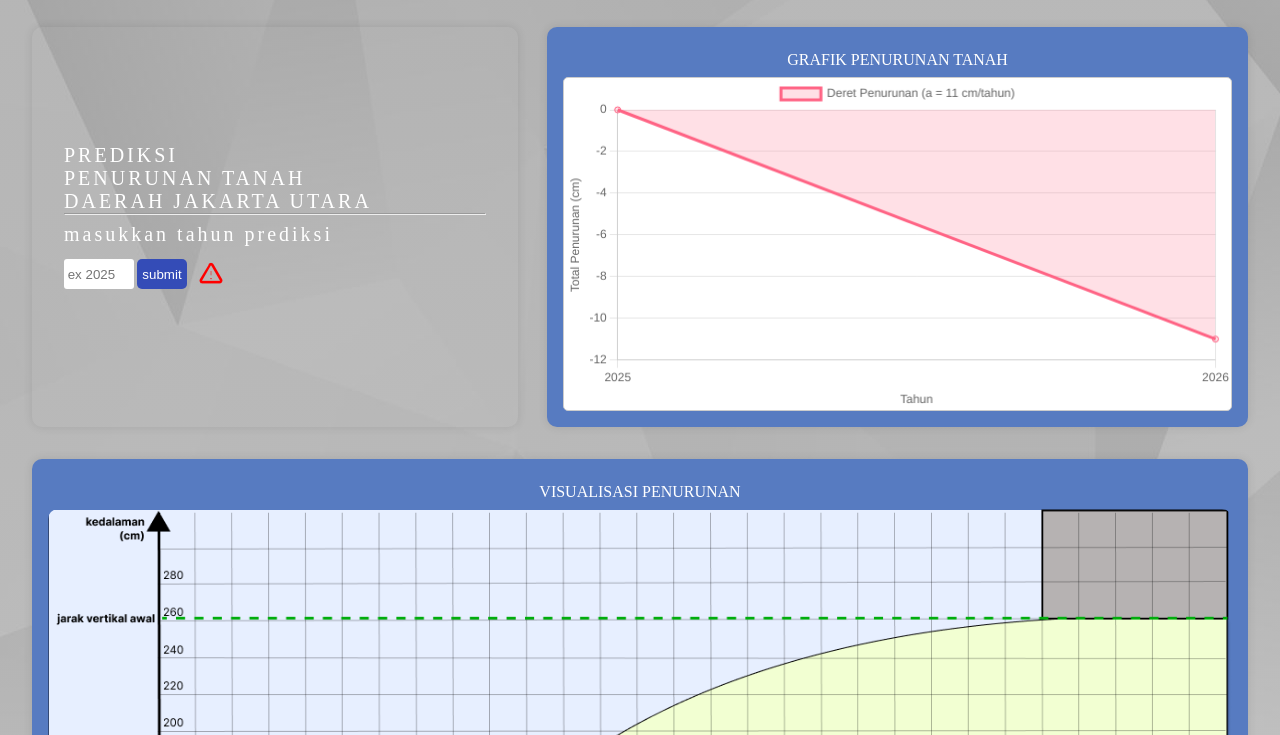
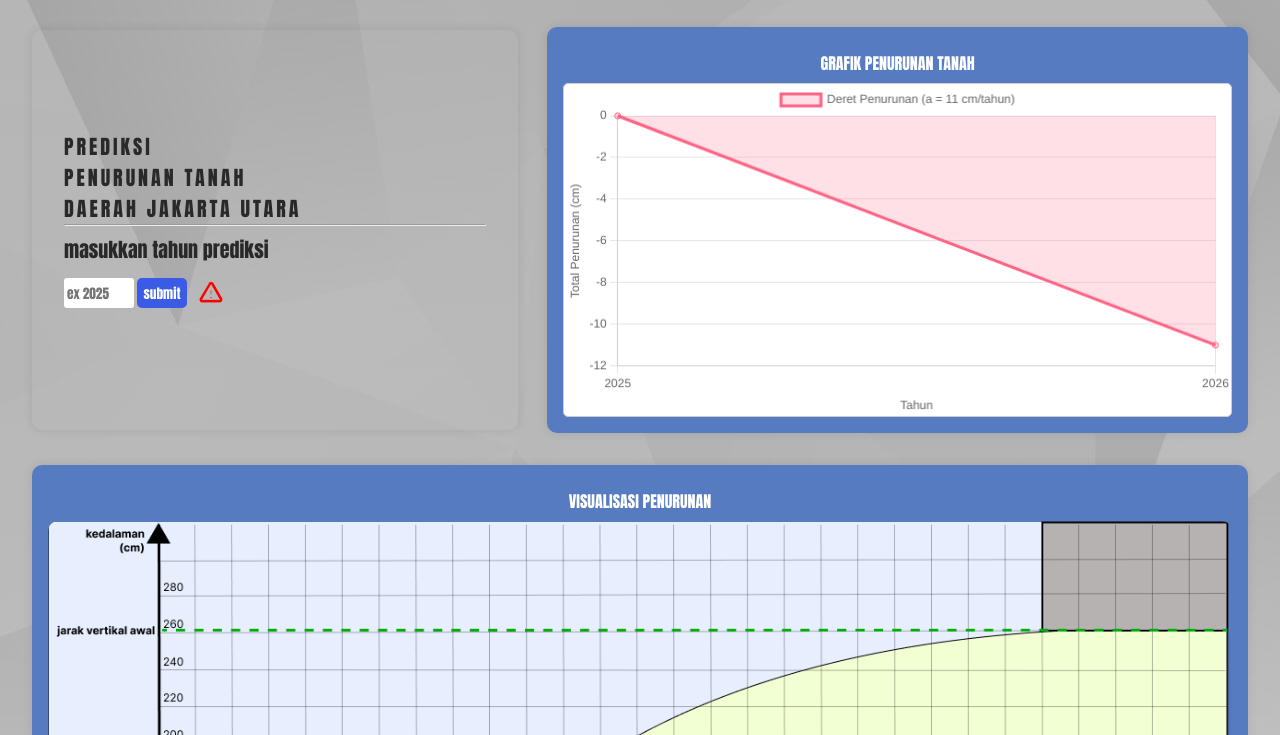
Before and after one commit to yepikazo/jkt-earth-project, a plain HTML site: page prediksi.html in a window 1280 px wide. Shown: the part 65-800 px from the top of the page. Drawn offline with nearby package versions, Linux system fonts and the light colour scheme.

Commit message:
Add files via upload

```diff
--- a/about.css
+++ b/about.css
@@ -106,6 +106,8 @@ nav div img {
     font-size: 2rem;
     flex-direction: column;
     padding: 2rem;
+    font-family: Impact, Haettenschweiler, 'Arial Narrow Bold', sans-serif;
+
 }
 
 .explain{
--- a/home.css
+++ b/home.css
@@ -115,6 +115,8 @@ main {
     width: 100%;
     padding-top: 2rem;
     padding-bottom: 2rem;
+    font-family: Impact, Haettenschweiler, 'Arial Narrow Bold', sans-serif;
+
 }
 
 .caption{
--- a/prediksi.css
+++ b/prediksi.css
@@ -1,7 +1,7 @@
 *, html {
     margin : 0;
     padding : 0;
-    /* font-family: Impact, Haettenschweiler, 'Arial Narrow Bold', sans-serif; */
+    font-family: Impact, Haettenschweiler, 'Arial Narrow Bold', sans-serif;
 
 }
 
@@ -110,7 +110,8 @@ main {
 }
 
 .input p {
-    font-size: 15px;
+    font-size: 10px;
+    letter-spacing: normal;
     padding-top: 0.5rem;
     padding-bottom: 0.5rem;
 }
@@ -134,14 +135,26 @@ main {
     padding: 0.5rem;
 }
 
-.input button {
+.input button{
+    border :none;
+    border-radius: 5px;
+    background-color: #3b5ae5;
+    color:white;
+    width : 50px;
+    height :30px;
+    transition: all;
+    transition-duration: 0.5s;
+}
+
+.input button :hover {
     border :none;
     border-radius: 5px;
     background-color: #344CB7;
-    color:white;
+    color:rgb(170, 170, 170);
     width : 50px;
     height :30px;
-
+    transition: all;
+    transition-duration: 0.5s;
 }
 
 .submit {
@@ -191,10 +204,9 @@ center {
 
 .container{
     align-content: center;
-    /* padding: 0rem; */
     width : 40%;
     height: 400px;
-    color :white;
+    color: #292929;
     letter-spacing: 3px;
     border-radius: 10px;
     border-style: rounded;
@@ -202,8 +214,9 @@ center {
 
 }
 
+
 .warning{
-    color: black;
+    color: #292929;
     justify-content: center;
     display: flex;
     align-items: center;
--- a/style.css
+++ b/style.css
@@ -105,6 +105,8 @@ main {
     flex-wrap: wrap;
     justify-content: center;
     align-items: center;
+    margin-top: 3rem;
+    margin-bottom: 3rem;
 }
 
 .container {
@@ -118,7 +120,7 @@ main {
     height: 500px;
     margin: 2rem;
     font-family: Impact, Haettenschweiler, 'Arial Narrow Bold', sans-serif;
-
+    color: #292929;
 }
 
 .container .logo {
```
Also changed, not shown: index.html (+2 -2 lines).
